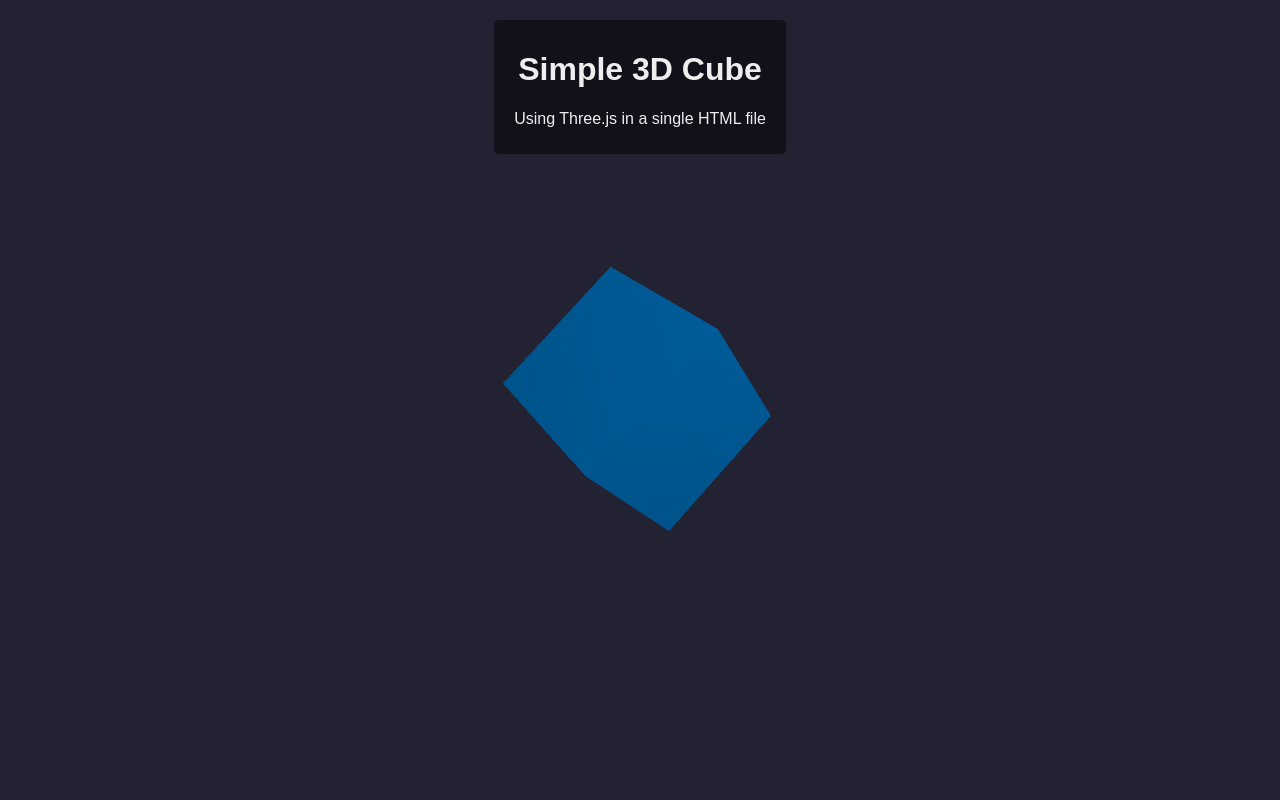
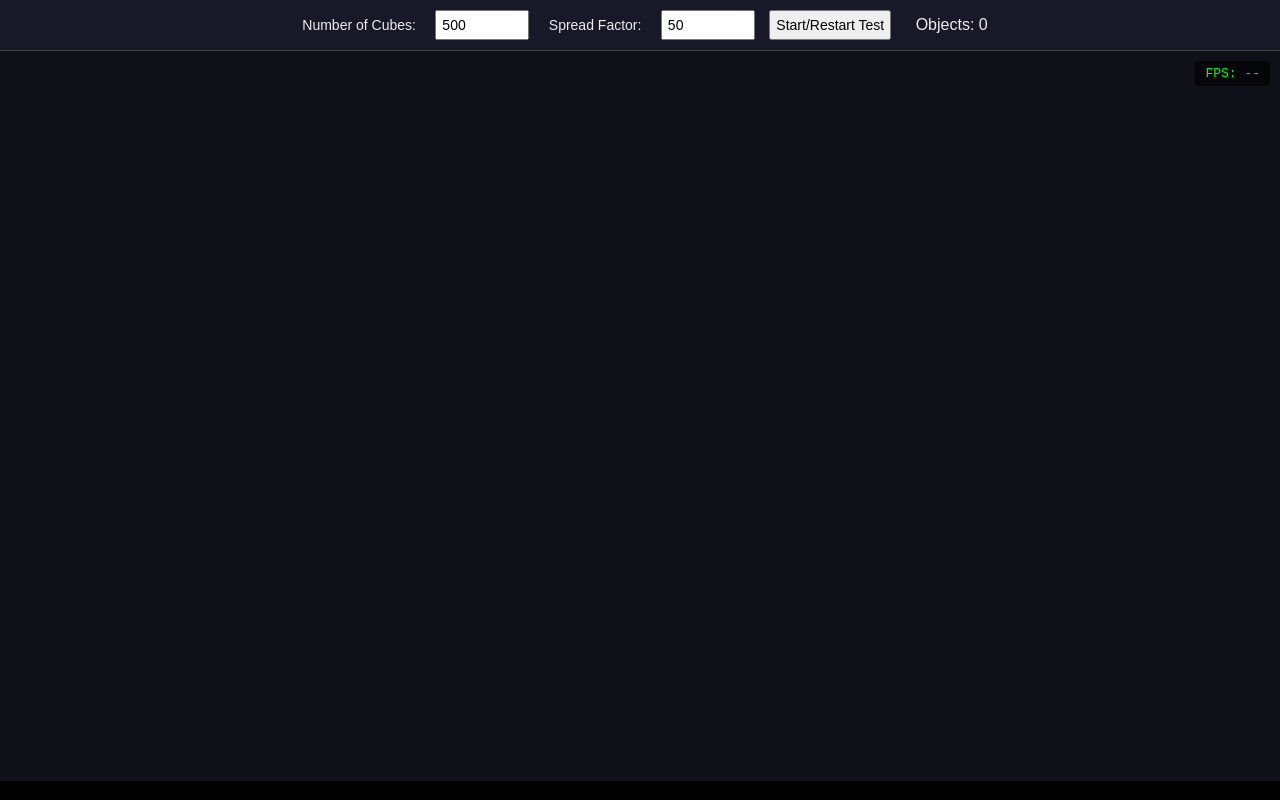
Before and after one commit to cookieys/cookieys.github.io, a plain HTML site: page index.html in a window 1280 px wide. Drawn offline with nearby package versions, Linux system fonts and the light colour scheme.

Commit message:
Update index.html

```diff
--- a/index.html
+++ b/index.html
@@ -3,126 +3,234 @@
 <head>
     <meta charset="UTF-8">
     <meta name="viewport" content="width=device-width, initial-scale=1.0">
-    <title>Single File 3D Renderer</title>
+    <title>Single File 3D Stress Test</title>
     <style>
         body {
             margin: 0;
             padding: 0;
-            overflow: hidden; /* Prevent scrollbars */
-            background-color: #111; /* Dark background */
+            overflow: hidden;
+            background-color: #000;
             color: #eee;
             font-family: Arial, sans-serif;
             display: flex;
-            justify-content: center;
-            align-items: flex-start; /* Align title to top */
+            flex-direction: column; /* Stack controls on top */
+            align-items: center;
         }
 
-        #renderCanvas {
-            display: block; /* Necessary for Three.js renderer */
+        #renderCanvasContainer {
+            width: 100%;
+            height: calc(100vh - 70px); /* Adjust height to leave space for controls */
+            position: relative;
         }
 
-        .info-text {
-            position: absolute;
-            top: 20px;
-            left: 50%;
-            transform: translateX(-50%);
-            padding: 10px 20px;
-            background-color: rgba(0,0,0,0.5);
-            border-radius: 5px;
+        .controls {
+            padding: 10px;
+            background-color: rgba(30, 30, 50, 0.8);
+            border-bottom: 1px solid #444;
+            width: 100%;
+            box-sizing: border-box;
             text-align: center;
             z-index: 10;
+        }
+
+        .controls label, .controls input, .controls button {
+            margin: 0 5px;
+            padding: 5px;
+            font-size: 14px;
+        }
+        .controls input {
+            width: 80px;
+        }
+
+        #fpsDisplay {
+            position: absolute;
+            top: 10px;
+            right: 10px;
+            background-color: rgba(0,0,0,0.6);
+            color: #0f0;
+            padding: 5px 10px;
+            border-radius: 3px;
+            font-family: monospace;
+            z-index: 100;
         }
     </style>
 </head>
 <body>
-    <div class="info-text">
-        <h1>Simple 3D Cube</h1>
-        <p>Using Three.js in a single HTML file</p>
+    <div class="controls">
+        <label for="numObjects">Number of Cubes:</label>
+        <input type="number" id="numObjects" value="500" min="1" max="50000">
+        <label for="spreadFactor">Spread Factor:</label>
+        <input type="number" id="spreadFactor" value="50" min="1" max="200">
+        <button id="startButton">Start/Restart Test</button>
+        <div id="objectCountDisplay" style="display: inline-block; margin-left: 15px;">Objects: 0</div>
+    </div>
+
+    <div id="renderCanvasContainer">
+        <div id="fpsDisplay">FPS: --</div>
+        <!-- Canvas will be appended here by Three.js -->
     </div>
 
     <!-- Three.js library from CDN -->
     <script src="https://cdnjs.cloudflare.com/ajax/libs/three.js/r128/three.min.js"></script>
 
     <script>
-        // Wait for the DOM to be fully loaded
-        document.addEventListener('DOMContentLoaded', () => {
-            let scene, camera, renderer, cube;
+        let scene, camera, renderer;
+        let cubes = [];
+        let animationFrameId;
+
+        // FPS calculation
+        let lastTime = performance.now();
+        let frameCount = 0;
+        const fpsDisplay = document.getElementById('fpsDisplay');
+        const objectCountDisplay = document.getElementById('objectCountDisplay');
+
+        const numObjectsInput = document.getElementById('numObjects');
+        const spreadFactorInput = document.getElementById('spreadFactor');
+        const startButton = document.getElementById('startButton');
+        const canvasContainer = document.getElementById('renderCanvasContainer');
 
         function init() {
+            // 0. Clean up previous scene if any
+            if (renderer) {
+                renderer.dispose();
+                canvasContainer.removeChild(renderer.domElement);
+            }
+            cubes.forEach(cube => {
+                if (cube.geometry) cube.geometry.dispose();
+                if (cube.material) cube.material.dispose();
+            });
+            cubes = [];
+            if (scene) {
+                while(scene.children.length > 0){
+                    scene.remove(scene.children[0]);
+                }
+            }
+
+
             // 1. Scene
             scene = new THREE.Scene();
-                scene.background = new THREE.Color(0x222233); // Dark blueish background for the scene
+            scene.background = new THREE.Color(0x101018);
 
             // 2. Camera
-                const fov = 75; // Field of View
-                const aspect = window.innerWidth / window.innerHeight; // Aspect Ratio
-                const near = 0.1; // Near clipping plane
-                const far = 1000; // Far clipping plane
+            const fov = 75;
+            const aspect = canvasContainer.clientWidth / canvasContainer.clientHeight;
+            const near = 0.1;
+            const far = 1000;
             camera = new THREE.PerspectiveCamera(fov, aspect, near, far);
-                camera.position.z = 5; // Move camera back a bit
+            camera.position.z = parseInt(spreadFactorInput.value) / 3; // Adjust camera based on spread
 
             // 3. Renderer
             renderer = new THREE.WebGLRenderer({ antialias: true });
-                renderer.setSize(window.innerWidth, window.innerHeight);
-                renderer.domElement.id = 'renderCanvas'; // Assign an ID for potential CSS targeting
-                document.body.appendChild(renderer.domElement); // Add canvas to the body
+            renderer.setSize(canvasContainer.clientWidth, canvasContainer.clientHeight);
+            canvasContainer.appendChild(renderer.domElement);
 
-                // 4. Geometry (the shape)
-                const geometry = new THREE.BoxGeometry(1.5, 1.5, 1.5); // Width, Height, Depth
+            // 4. Lights
+            const ambientLight = new THREE.AmbientLight(0xffffff, 0.6);
+            scene.add(ambientLight);
 
-                // 5. Material (the appearance)
-                // MeshBasicMaterial doesn't react to light
-                // const material = new THREE.MeshBasicMaterial({ color: 0x00ff00, wireframe: true });
+            const directionalLight = new THREE.DirectionalLight(0xffffff, 0.8);
+            directionalLight.position.set(5, 10, 7.5);
+            scene.add(directionalLight);
 
-                // MeshStandardMaterial reacts to light, looks more "3D"
+            // 5. Create Objects
+            const numObjects = parseInt(numObjectsInput.value);
+            const spread = parseInt(spreadFactorInput.value);
+            objectCountDisplay.textContent = `Objects: ${numObjects}`;
+
+            const geometry = new THREE.BoxGeometry(1, 1, 1); // Re-use geometry
+
+            for (let i = 0; i < numObjects; i++) {
                 const material = new THREE.MeshStandardMaterial({
-                    color: 0x0099ff, // A nice blue
-                    roughness: 0.5,   // How rough the surface is (0=shiny, 1=dull)
-                    metalness: 0.3    // How metallic it looks (0=non-metallic, 1=fully metallic)
+                    color: new THREE.Color(Math.random(), Math.random(), Math.random()),
+                    roughness: 0.3 + Math.random() * 0.6,
+                    metalness: Math.random() * 0.5
                 });
 
-                // 6. Mesh (Geometry + Material)
-                cube = new THREE.Mesh(geometry, material);
-                scene.add(cube); // Add cube to the scene
+                const cube = new THREE.Mesh(geometry, material);
 
-                // 7. Lights (important for MeshStandardMaterial)
-                const ambientLight = new THREE.AmbientLight(0xffffff, 0.5); // Soft white light
-                scene.add(ambientLight);
+                cube.position.set(
+                    (Math.random() - 0.5) * spread,
+                    (Math.random() - 0.5) * spread,
+                    (Math.random() - 0.5) * spread
+                );
 
-                const pointLight = new THREE.PointLight(0xffffff, 0.8); // Brighter light from a point
-                pointLight.position.set(5, 5, 5); // Position the light
-                scene.add(pointLight);
+                cube.rotation.set(
+                    Math.random() * Math.PI * 2,
+                    Math.random() * Math.PI * 2,
+                    Math.random() * Math.PI * 2
+                );
+
+                // Store random rotation speeds for more varied animation
+                cube.userData.rotationSpeed = {
+                    x: (Math.random() - 0.5) * 0.02,
+                    y: (Math.random() - 0.5) * 0.02,
+                    z: (Math.random() - 0.5) * 0.02
+                };
+
+                cubes.push(cube);
+                scene.add(cube);
+            }
 
             // Handle window resize
             window.addEventListener('resize', onWindowResize, false);
+            onWindowResize(); // Call once to set initial size
 
             // Start animation loop
+            if (animationFrameId) {
+                cancelAnimationFrame(animationFrameId);
+            }
             animate();
         }
 
         function onWindowResize() {
-                camera.aspect = window.innerWidth / window.innerHeight;
+            if (!camera || !renderer) return;
+            camera.aspect = canvasContainer.clientWidth / canvasContainer.clientHeight;
             camera.updateProjectionMatrix();
-                renderer.setSize(window.innerWidth, window.innerHeight);
+            renderer.setSize(canvasContainer.clientWidth, canvasContainer.clientHeight);
         }
 
         function animate() {
-                requestAnimationFrame(animate); // Request next frame
+            animationFrameId = requestAnimationFrame(animate);
 
-                // Rotate the cube
-                if (cube) {
-                    cube.rotation.x += 0.005;
-                    cube.rotation.y += 0.008;
-                    cube.rotation.z += 0.003;
+            const now = performance.now();
+            const delta = (now - lastTime) / 1000; // time in seconds
+            lastTime = now;
+            frameCount++;
+
+            if (delta >= 1.0) { // Update FPS display every second
+                const fps = Math.round(frameCount / delta);
+                fpsDisplay.textContent = `FPS: ${fps}`;
+                frameCount = 0;
+                lastTime = performance.now(); // Reset timer more accurately
             }
 
-                // Render the scene from the camera's perspective
+
+            cubes.forEach(cube => {
+                cube.rotation.x += cube.userData.rotationSpeed.x;
+                cube.rotation.y += cube.userData.rotationSpeed.y;
+                cube.rotation.z += cube.userData.rotationSpeed.z;
+            });
+
             renderer.render(scene, camera);
         }
 
-            // Initialize and start everything
-            init();
+        // Event Listener for the start button
+        startButton.addEventListener('click', init);
+
+        // Initial call to set up the scene when the page loads
+        document.addEventListener('DOMContentLoaded', () => {
+             // Don't auto-start, wait for button click
+             // init();
+             // Set initial camera for placeholder view if needed, or just leave blank until button press
+            camera = new THREE.PerspectiveCamera(75, canvasContainer.clientWidth / canvasContainer.clientHeight, 0.1, 1000);
+            camera.position.z = 5; // A default
+            renderer = new THREE.WebGLRenderer(); // Placeholder renderer
+            renderer.setSize(canvasContainer.clientWidth, canvasContainer.clientHeight);
+            canvasContainer.appendChild(renderer.domElement);
+            renderer.setClearColor(0x101018);
+            renderer.render(new THREE.Scene(), camera); // Render empty scene
         });
+
     </script>
 </body>
 </html>
```
Lines whose indentation alone changed are shown as unchanged.
